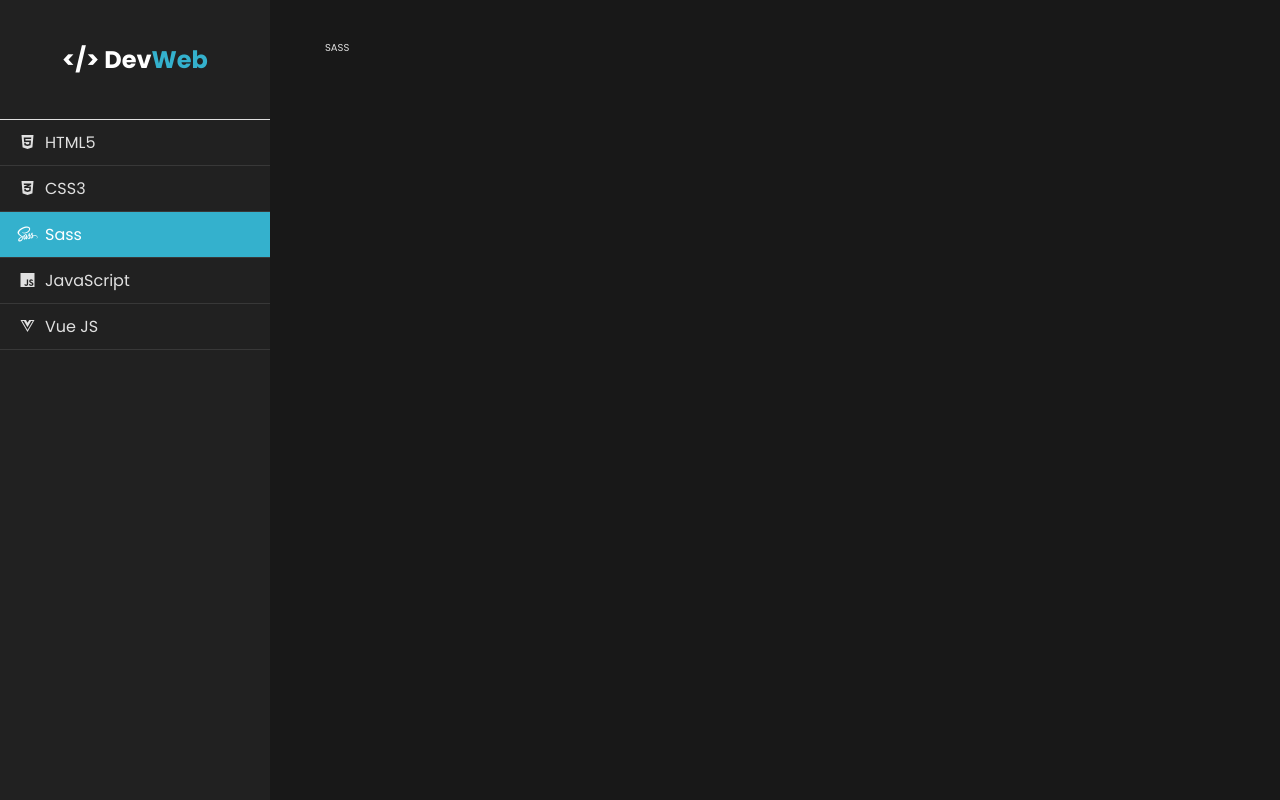
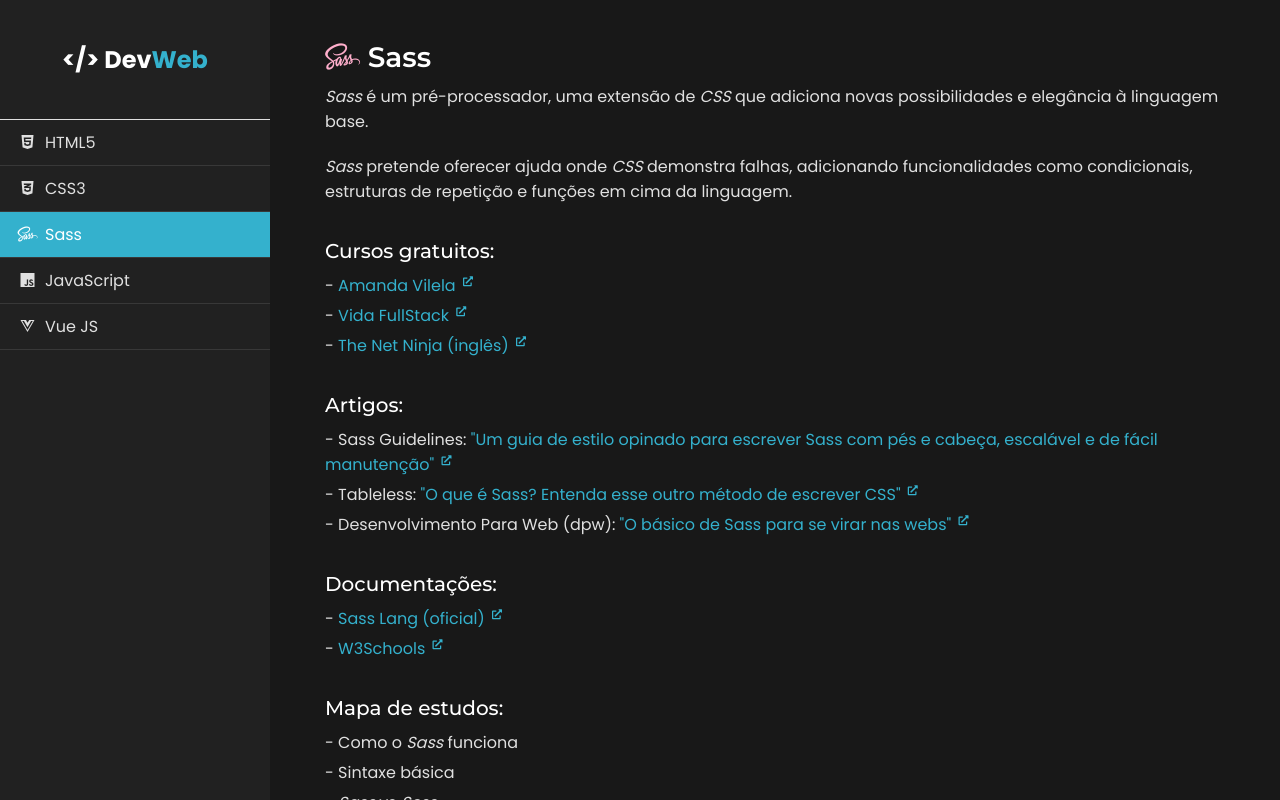
Before and after one commit to filipealvess/DevWeb, a Vue app: page /sass in a window 1280 px wide. Built offline with nearby package versions, Linux system fonts and the light colour scheme.

Commit message:
Fill sass view

```diff
--- a/src/views/Sass.vue
+++ b/src/views/Sass.vue
@@ -1,6 +1,87 @@
 <template>
   <div @click="$emit('click')" class="view">
-    SASS
+    <h2><i class="fab fa-sass icon"></i> Sass</h2>
+    <p>
+      <em>Sass</em> é um pré-processador, uma extensão de <em>CSS</em> que
+      adiciona novas possibilidades e elegância à linguagem base.
+    </p>
+    <p>
+      <em>Sass</em> pretende oferecer ajuda onde <em>CSS</em> demonstra falhas,
+      adicionando funcionalidades como condicionais, estruturas de repetição e
+      funções em cima da linguagem.
+    </p>
+
+    <h3>Cursos gratuitos:</h3>
+    <ul>
+      <li>-
+        <a href="https://www.youtube.com/playlist?list=PL97KElaimHeGRtfkksKwxg6IGVZi_cR7J" target="_blank">
+          Amanda Vilela
+        </a>
+      </li>
+      <li>-
+        <a href="https://www.youtube.com/playlist?list=PLMy95_4XE08OmaSd_GOLKNkqhoJFvg7w7" target="_blank">
+          Vida FullStack
+        </a>
+      </li>
+      <li>-
+        <a href="https://www.youtube.com/playlist?list=PL4cUxeGkcC9iEwigam3gTjU_7IA3W2WZA" target="_blank">
+          The Net Ninja (inglês)
+        </a>
+      </li>
+    </ul>
+
+    <h3>Artigos:</h3>
+    <ul>
+      <li>- Sass Guidelines:
+        <a href="https://sass-guidelin.es/pt/" target="_blank">
+          "Um guia de estilo opinado para escrever Sass com pés e cabeça,
+          escalável e de fácil manutenção"
+        </a>
+      </li>
+      <li>- Tableless:
+        <a href="https://tableless.com.br/sass-um-outro-metodo-de-escrever-css/" target="_blank">
+          "O que é Sass? Entenda esse outro método de escrever CSS"
+        </a>
+      </li>
+      <li>- Desenvolvimento Para Web (dpw):
+        <a href="https://desenvolvimentoparaweb.com/css/o-basico-de-sass/" target="_blank">
+          "O básico de Sass para se virar nas webs"
+        </a>
+      </li>
+    </ul>
+
+    <h3>Documentações:</h3>
+    <ul>
+      <li>-
+        <a href="https://sass-lang.com/guide" target="_blank">
+          Sass Lang (oficial)
+        </a>
+      </li>
+      <li>-
+        <a href="https://www.w3schools.com/sass/default.php" target="_blank">
+          W3Schools
+        </a>
+      </li>
+    </ul>
+
+    <h3>Mapa de estudos:</h3>
+    <ul>
+      <li>- Como o <em>Sass</em> funciona</li>
+      <li>- Sintaxe básica</li>
+      <li>- <em>Sass</em> vs <em>Scss</em></li>
+      <li>- Exibição de mensagens (<em>@error</em>, <em>@warn</em>, <em>@debug</em>)</li>
+      <li>- Aninhamento de seletores</li>
+      <li>- Seletor pai ("&#38;")</li>
+      <li>- Seletor "placeholder" ("%")</li>
+      <li>- Variáveis</li>
+      <li>- Interpolação</li>
+      <li>- Tipos de valores</li>
+      <li>- Operadores</li>
+      <li>- Funções e <em>mixins</em></li>
+      <li>- Controle de fluxo (<em>@if</em>, <em>@else</em>, <em>@each</em>, <em>@for</em>, <em>@while</em>)</li>
+      <li>- Módulos embutidos (<em>sass:color</em>, <em>sass:math</em>, <em>sass:string</em>...)</li>
+    </ul>
+
   </div>
 </template>
 
@@ -15,4 +96,8 @@
 
 <style scoped>
   @import '../css/global-views.css';
+
+  .icon {
+    color: #FFAFCC;
+  }
 </style>
```
